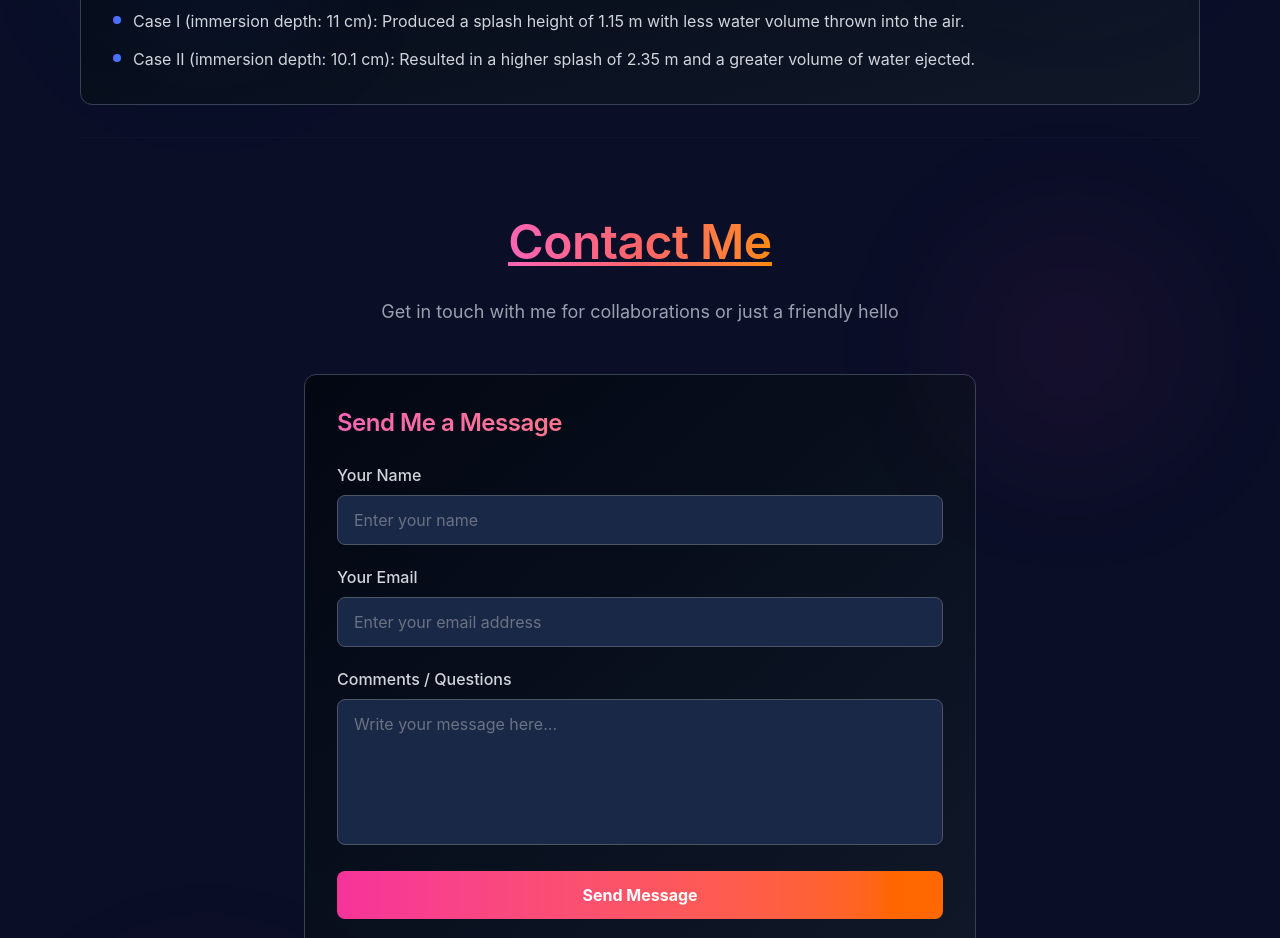
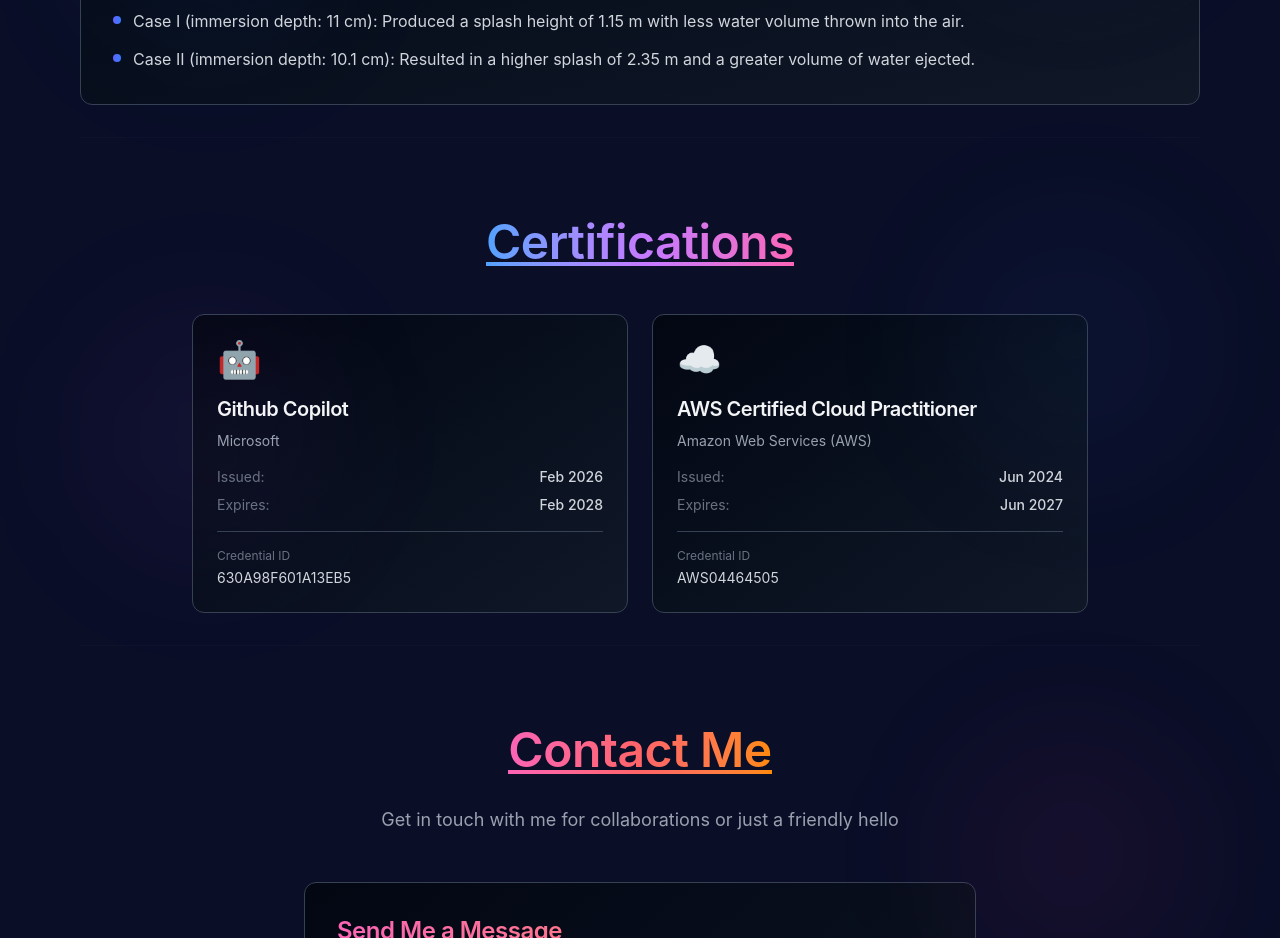
Before and after one commit to Babaleshkumar/babalesh.kumar.portfolio, a React (Vite) app: page / in a window 1280 px wide. Shown: the part 5060-5998 px from the top of the page. Built offline with nearby package versions, Linux system fonts and the light colour scheme.

Commit message:
added certifications section

```diff
--- a/src/App.jsx
+++ b/src/App.jsx
@@ -7,6 +7,7 @@ import Portfolio from "./components/Portfolio";
 import Education from "./components/Education";
 import Experience from "./components/Experience";
 import Publications from "./components/Publications";
+import Certifications from "./components/Certifications";
 import Contact from "./components/Contact";
 import StarsBackground from "./components/StarsBackground";
 
@@ -24,6 +25,7 @@ export default function App() {
           <Education />
           <Experience />
           <Publications />
+          <Certifications />
           <Contact />
         </main>
       </div>
--- /dev/null
+++ b/src/components/Certifications.jsx
@@ -0,0 +1,123 @@
+import React from "react";
+import { motion } from "framer-motion";
+import { useScrollAnimation } from "../hooks/useScrollAnimation";
+import { certifications } from "../data/portfolioData";
+
+export default function Certifications() {
+  const ref = useScrollAnimation();
+
+  const titleVariants = {
+    hidden: { opacity: 0, y: -20 },
+    visible: {
+      opacity: 1,
+      y: 0,
+      transition: { duration: 0.6, ease: "easeOut" },
+    },
+  };
+
+  const certVariants = {
+    hidden: { opacity: 0, y: 20 },
+    visible: (i) => ({
+      opacity: 1,
+      y: 0,
+      transition: { delay: i * 0.1, duration: 0.6, ease: "easeOut" },
+    }),
+    hover: {
+      y: -8,
+      transition: { duration: 0.3, ease: "easeOut" },
+    },
+  };
+
+  return (
+    <motion.section
+      id="certifications"
+      className="py-20 relative"
+      ref={ref}
+      initial={{ opacity: 0 }}
+      whileInView={{ opacity: 1 }}
+      viewport={{ once: true }}
+    >
+      <motion.div
+        variants={titleVariants}
+        initial="hidden"
+        whileInView="visible"
+        viewport={{ once: true }}
+        className="text-center mb-12"
+      >
+        <h2 className="text-5xl font-bold inline-block relative">
+          <span className="bg-gradient-to-r from-blue-400 via-purple-400 to-pink-400 bg-clip-text text-transparent">
+            Certifications
+          </span>
+          <motion.div
+            className="absolute bottom-0 left-0 right-0 h-1 bg-gradient-to-r from-blue-400 via-purple-400 to-pink-400"
+            initial={{ scaleX: 0 }}
+            whileInView={{ scaleX: 1 }}
+            viewport={{ once: true }}
+            transition={{ delay: 0.3, duration: 0.8 }}
+          />
+        </h2>
+      </motion.div>
+
+      <div className="max-w-4xl mx-auto">
+        <motion.div
+          className="grid grid-cols-1 md:grid-cols-2 gap-6"
+          initial="hidden"
+          whileInView="visible"
+          viewport={{ once: true, margin: "-100px" }}
+        >
+          {certifications.map((cert, idx) => (
+            <motion.div
+              key={cert.id}
+              custom={idx}
+              variants={certVariants}
+              whileHover="hover"
+              className="relative group"
+            >
+              <div className={`relative h-full bg-gradient-to-br from-gray-950 to-gray-900 p-6 rounded-xl border border-gray-700 overflow-hidden group-hover:border-transparent transition-all duration-300`}>
+                {/* Gradient background on hover */}
+                <div className={`absolute inset-0 bg-gradient-to-br ${cert.gradient} opacity-0 group-hover:opacity-15 transition-opacity duration-300 rounded-xl`} />
+
+                <div className="relative z-10">
+                  {/* Icon */}
+                  <div className="text-4xl mb-4">{cert.icon}</div>
+
+                  {/* Title */}
+                  <h3 className="text-xl font-bold text-gray-100 group-hover:text-white transition-colors mb-2">
+                    {cert.title}
+                  </h3>
+
+                  {/* Issuer */}
+                  <p className="text-sm text-gray-400 group-hover:text-gray-300 transition-colors mb-4">
+                    {cert.issuer}
+                  </p>
+
+                  {/* Dates */}
+                  <div className="space-y-2 mb-4">
+                    <div className="flex justify-between items-center">
+                      <span className="text-gray-500 text-sm">Issued:</span>
+                      <span className="text-gray-300 text-sm font-medium">{cert.issued}</span>
+                    </div>
+                    <div className="flex justify-between items-center">
+                      <span className="text-gray-500 text-sm">Expires:</span>
+                      <span className="text-gray-300 text-sm font-medium">{cert.expires}</span>
+                    </div>
+                  </div>
+
+                  {/* Credential ID */}
+                  <div className="pt-4 border-t border-gray-700">
+                    <p className="text-xs text-gray-500 mb-1">Credential ID</p>
+                    <p className="text-sm text-gray-300 font-mono break-all">{cert.credentialId}</p>
+                  </div>
+                </div>
+              </div>
+            </motion.div>
+          ))}
+        </motion.div>
+      </div>
+
+      {/* Decorative background elements */}
+      <div className="absolute top-20 right-0 w-64 h-64 bg-blue-500/5 rounded-full blur-3xl pointer-events-none opacity-0 lg:opacity-100" />
+      <div className="absolute bottom-20 left-0 w-64 h-64 bg-purple-500/5 rounded-full blur-3xl pointer-events-none opacity-0 lg:opacity-100" />
+    </motion.section>
+  );
+}
--- a/src/components/Navbar.jsx
+++ b/src/components/Navbar.jsx
@@ -9,6 +9,7 @@ const LINKS = [
   { id: "education", label: "Education" },
   { id: "experience", label: "Experience" },
   { id: "publications", label: "Publications" },
+  { id: "certifications", label: "Certifications" },
   { id: "contact", label: "Contact" },
 ];
 
--- a/src/data/portfolioData.js
+++ b/src/data/portfolioData.js
@@ -153,6 +153,29 @@ export const projects = [
   }
 ];
 
+export const certifications = [
+  {
+    id: 1,
+    title: "Github Copilot",
+    issuer: "Microsoft",
+    issued: "Feb 2026",
+    expires: "Feb 2028",
+    credentialId: "630A98F601A13EB5",
+    gradient: "from-gray-700 to-gray-900",
+    icon: "🤖"
+  },
+  {
+    id: 2,
+    title: "AWS Certified Cloud Practitioner",
+    issuer: "Amazon Web Services (AWS)",
+    issued: "Jun 2024",
+    expires: "Jun 2027",
+    credentialId: "AWS04464505",
+    gradient: "from-orange-500 to-yellow-500",
+    icon: "☁️"
+  }
+];
+
 export const contact = {
   email: "your.email@example.com",
   github: "https://github.com/Babaleshkumar",
```
